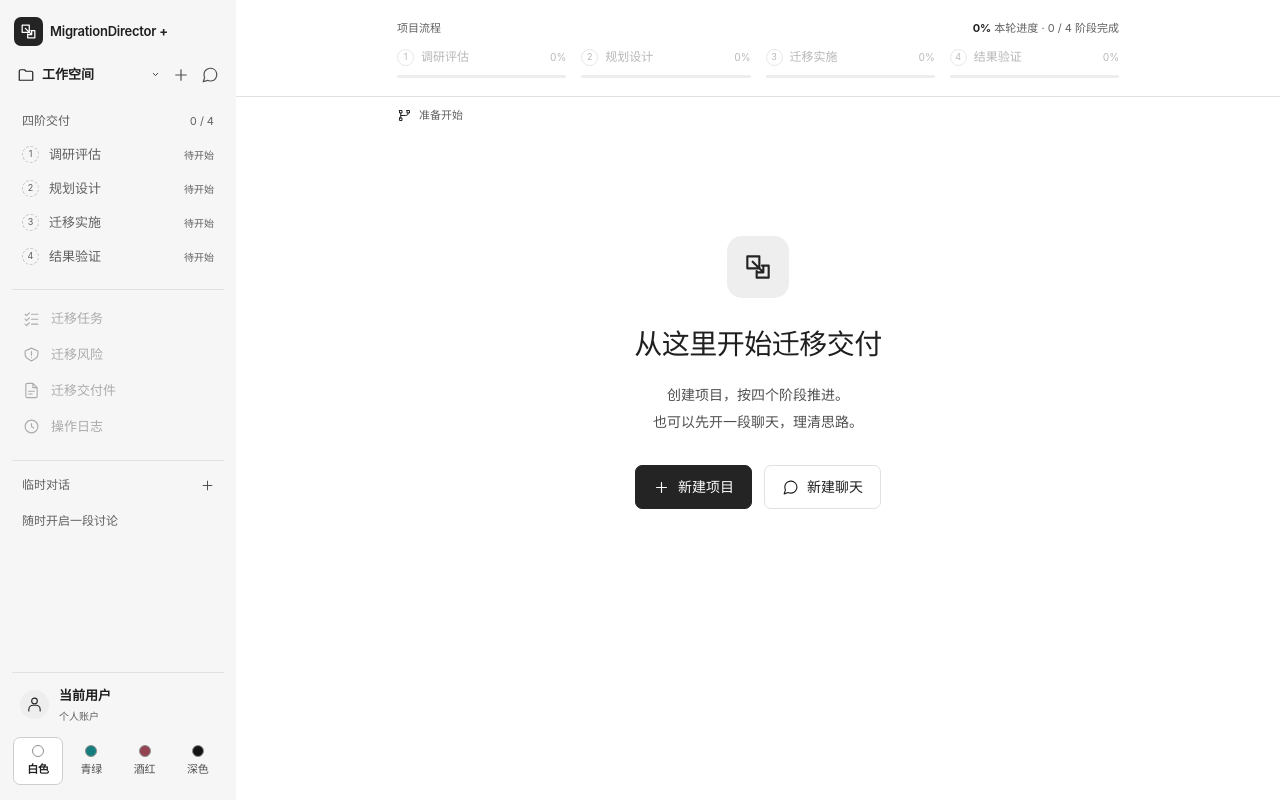
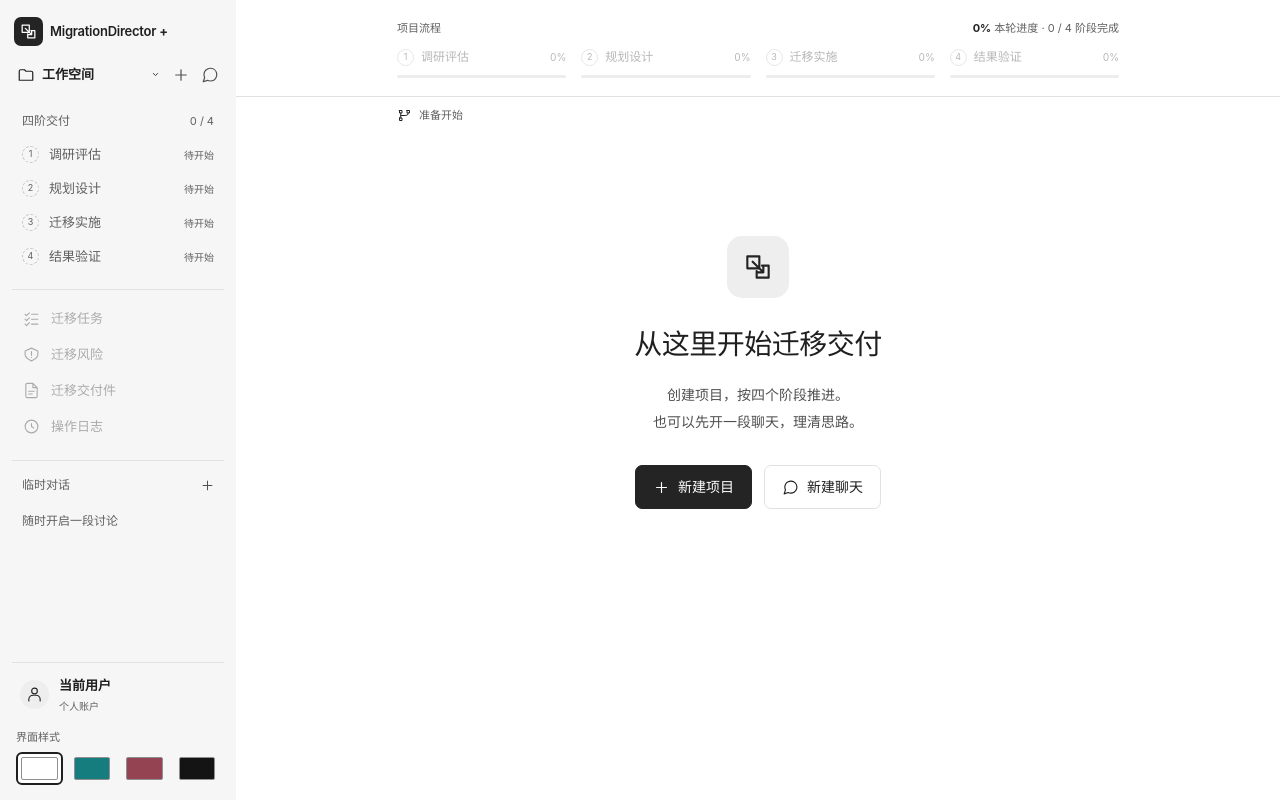
Before and after one commit to lyhlyhlyh233/migrationagentdemo, a Next.js app: page / in a window 1280 px wide. Built offline with nearby package versions, Linux system fonts and the light colour scheme.

Commit message:
style: label appearance picker and use rectangular color swatches

```diff
--- a/app/globals.css
+++ b/app/globals.css
@@ -881,11 +881,12 @@ button.primary:hover:not(:disabled), .project-form-foot button:hover:not(:disabl
 
 /* Appearance selection stays directly below the account in every project. */
 .nav-bottom { flex-shrink: 0; }
-.theme-picker { display: grid; grid-template-columns: repeat(4, minmax(0, 1fr)); gap: 3px; padding: 10px 1px 0; }
-.theme-picker button { display: flex; flex-direction: column; align-items: center; justify-content: center; gap: 5px; padding: 7px 2px; border-color: transparent; background: transparent; color: var(--secondary); font-size: 11px; }
+.theme-picker { display: grid; grid-template-columns: repeat(4, minmax(0, 1fr)); gap: 6px; padding: 12px 4px 0; }
+.theme-picker h3 { grid-column: 1 / -1; margin-bottom: 1px; color: var(--muted); font-size: 11px; font-weight: 500; }
+.theme-picker button { display: flex; align-items: center; justify-content: center; padding: 3px; border: 2px solid transparent; border-radius: 6px; background: transparent; }
 .theme-picker button:hover { background: var(--hover); }
-.theme-picker button[aria-pressed=true] { border-color: var(--accent-line); background: var(--panel); color: var(--ink); font-weight: 600; }
-.theme-swatch { width: 12px; height: 12px; border-radius: 50%; border: 1px solid oklch(.65 0 0); }
+.theme-picker button[aria-pressed=true] { border-color: var(--ink); background: var(--panel); }
+.theme-swatch { width: 100%; height: 23px; border-radius: 2px; border: 1px solid oklch(.65 0 0); }
 .swatch-white { background: oklch(1 0 0); }
 .swatch-teal { background: oklch(.53714 .08638 196.96); }
 .swatch-burgundy { background: oklch(.49034 .10857 10.24); }
--- a/app/theme-picker.tsx
+++ b/app/theme-picker.tsx
@@ -33,8 +33,9 @@ function selectTheme(theme: Theme) {
 export function ThemePicker() {
   const selected = useSyncExternalStore(subscribe, getTheme, () => 'white' as const);
   return <div className="theme-picker" role="group" aria-label="界面样式">
+    <h3>界面样式</h3>
     {themes.map((theme) => <button key={theme.id} type="button" aria-pressed={selected === theme.id} aria-label={`${theme.label}样式`} title={`${theme.label}样式`} onClick={() => selectTheme(theme.id)}>
-      <span className={`theme-swatch swatch-${theme.id}`} aria-hidden="true" />{theme.label}
+      <span className={`theme-swatch swatch-${theme.id}`} aria-hidden="true" />
     </button>)}
   </div>;
 }
```
Also changed, not shown: 1 other file (tests, documents, lock files or other folders).
